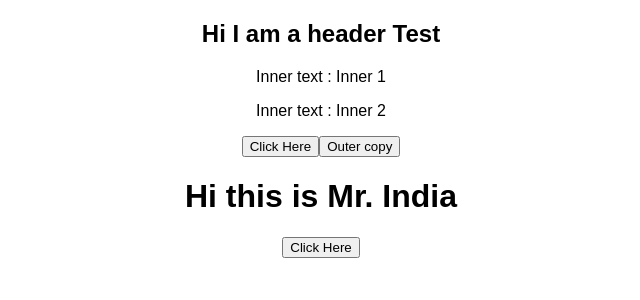
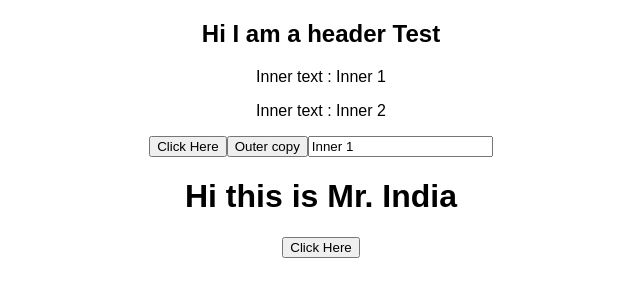
Before and after one commit to sunnyranadeveloper/reactjsStudy, a React (Create React App) app in the folder myapp/: page / in a window 1280 px wide. Shown: the top 300 px of the page, without its empty margins (319-959 px from the left). Built offline with nearby package versions, Linux system fonts and the light colour scheme.

Commit message:
concept of two way binding

```diff
--- a/myapp/src/Header/Header.js
+++ b/myapp/src/Header/Header.js
@@ -7,6 +7,11 @@ const header = (props) => {
     const switchClickHandler = () => {
         setHeaderState({
             projectName : [{name: "Inner 1 Clicked"},{name: "Inner 2 Clicked"}]
+        });
+    }
+    const changeValue = (event) => {
+        setHeaderState({
+            projectName : [{name: event.target.value},{name: "Inner 2 Clicked"}]
         });
     }
     //it use to display function based compononent
@@ -19,6 +24,12 @@ const header = (props) => {
             <button onClick={switchClickHandler}>Click Here</button>
             {/* replica of out button */}
             <button onClick={props.click}>Outer copy</button>
+            {/* Example of two way binding !!! if you use () then it will call function on load*/}
+            {/* Two way binding means it
+                1. read data from DOM like reading from p tag
+                2. It write data in DOM like on change it is writing data in p tag.
+            */}
+            <input type="text" name="test" onChange={changeValue} value={headerState.projectName[0].name} />
         </div>
     );
 }
```
